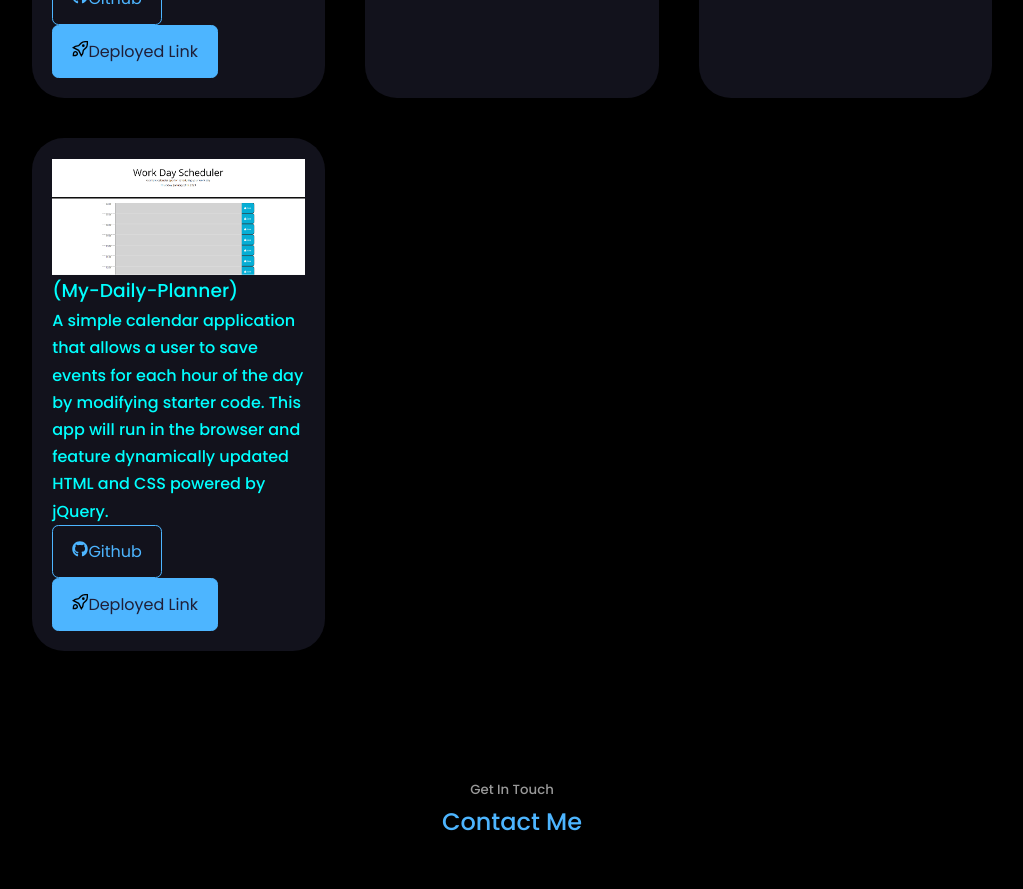
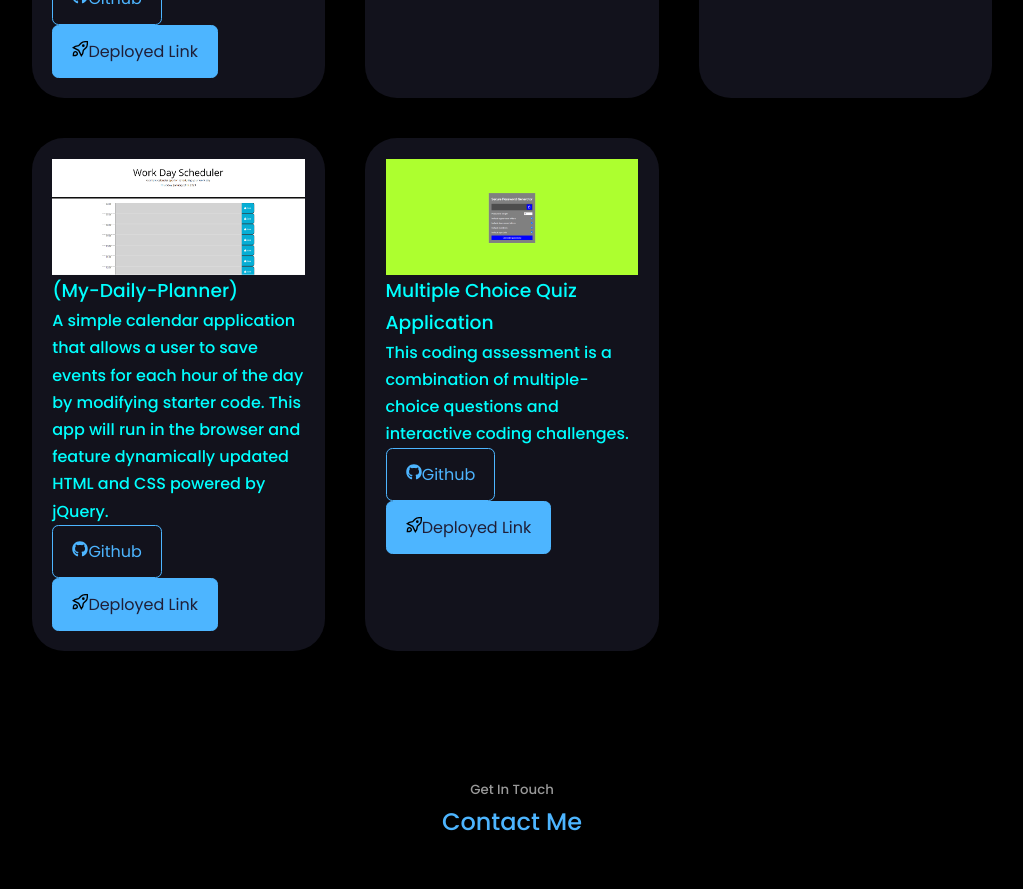
Before and after one commit to victor5055/react-portfolio-, a React (Create React App) app in the folder react-portfolio-/: page / in a window 1280 px wide. Shown: the part 2260-3149 px from the top of the page, without its empty margins (128-1151 px from the left). Built offline with nearby package versions, Linux system fonts and the light colour scheme; some icons are missing.

Commit message:
Adding 5th project.

```diff
--- a/react-portfolio-/src/components/portfolio/Portfolio.jsx
+++ b/react-portfolio-/src/components/portfolio/Portfolio.jsx
@@ -5,6 +5,7 @@ import IMG1 from '../../assets/portfolio1.jpg'
 import IMG2 from '../../assets/portfolio2.jpg'
 import IMG3 from '../../assets/portfolio3.jpg'
 import IMG4 from '../../assets/portfolio4.jpg'
+import IMG5 from '../../assets/portfolio5.jpg'
 
 import { FaGithub } from 'react-icons/fa'
 import { GrDeploy } from 'react-icons/gr'
@@ -43,6 +44,14 @@ desc:' A simple calendar application that allows a user to save events for each
 github: 'https://github.com/victor5055/My-Daily-Planner.git',
 demo: 'https://victor5055.github.io/My-Daily-Planner/'
   },
+  {
+    id: 5,
+    image: IMG5,
+    title: 'Multiple Choice Quiz Application',
+    desc: 'This coding assessment is a combination of multiple-choice questions and interactive coding challenges.',
+    github: 'https://github.com/victor5055/Coding-Mutiple-Choice-Quiz.git',
+    demo: 'https://victor5055.github.io/Coding-Mutiple-Choice-Quiz/'
+  },
 ]
 
 const Portfolio = () => {
```
Also changed, not shown: react-portfolio-/src/assets/portfolio5.jpg (renamed from react-portfolio-/src/assets/PasswordGenerator.PNG).
